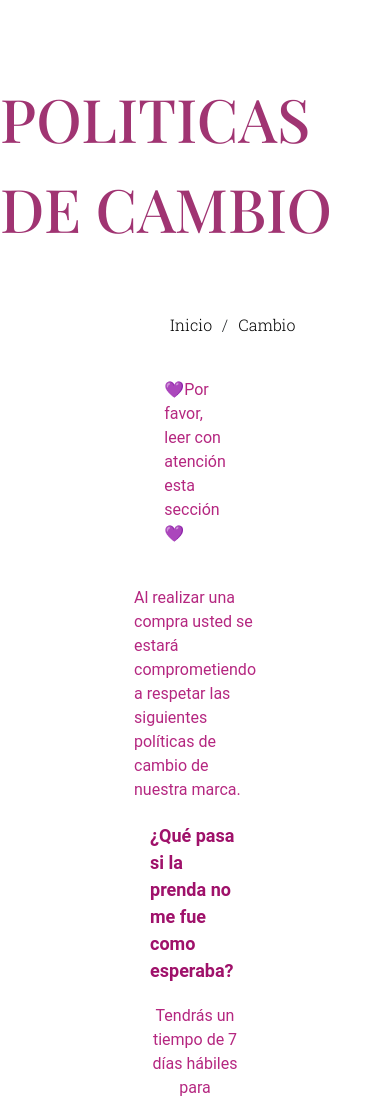
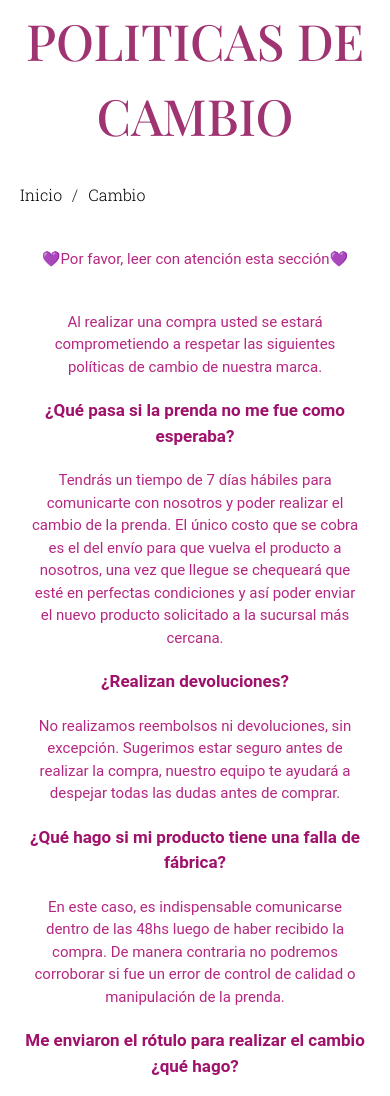
Before and after one commit to AgustinaBriasco/Preentrega2Briasco, a plain HTML site: page Cambio.html in a window 390 px wide. Shown: the part 181-1277 px from the top of the page. Drawn offline with nearby package versions, Linux system fonts and the light colour scheme; a web font is replaced by a local one.

Commit message:
hice la seccion politicas de cambio, responsive

```diff
--- a/Cambio.html
+++ b/Cambio.html
@@ -88,7 +88,7 @@
   <!-- Fin del Header -->
 
     <main>
-      <p class="titulo">POLITICAS DE CAMBIO</p>
+      <p class="titulo text-center">POLITICAS DE CAMBIO</p>
 
       <section class="linea-temporal">
         <p><a href="index.html" class="temporal">Inicio </a></p>
@@ -98,12 +98,12 @@
 
       <section class= "texto-cambio-container">
         <section class="texto-cambio">
-          <p class="txt-cambio respuesta">💜Por favor, leer con atención esta sección💜</p>
-          <p class="txt-cambio respuesta">Al realizar una compra usted se estará comprometiendo a respetar las siguientes políticas de cambio de nuestra marca.</p>
+          <p class="txt-cambio respuesta text-center">💜Por favor, leer con atención esta sección💜</p>
+          <p class="txt-cambio respuesta text-center">Al realizar una compra usted se estará comprometiendo a respetar las siguientes políticas de cambio de nuestra marca.</p>
         </section>
 
         <section class="texto-cambio">
-          <p class="txt-cambio pregunta">¿Qué pasa si la prenda no me fue como esperaba?</p>
+          <p class="txt-cambio pregunta text-center">¿Qué pasa si la prenda no me fue como esperaba?</p>
         </section>
 
         <section class="texto-cambio">
@@ -111,24 +111,24 @@
         </section>
 
         <section class="texto-cambio">
-          <p class="txt-cambio pregunta">¿Realizan devoluciones?</p>
+          <p class="txt-cambio pregunta text-center">¿Realizan devoluciones?</p>
         </section>
 
         <section class="texto-cambio">
-          <p class="txt-cambio respuesta">No realizamos reembolsos ni devoluciones, sin excepción. Sugerimos estar seguro antes de realizar la compra, nuestro equipo te ayudará a despejar todas las dudas antes de comprar.</p>
+          <p class="txt-cambio respuesta text-center">No realizamos reembolsos ni devoluciones, sin excepción. Sugerimos estar seguro antes de realizar la compra, nuestro equipo te ayudará a despejar todas las dudas antes de comprar.</p>
         </section class="texto-cambio">
 
         <section class="texto-cambio">
-          <p class="txt-cambio pregunta">¿Qué hago si mi producto tiene una falla de fábrica?</p>
+          <p class="txt-cambio pregunta text-center">¿Qué hago si mi producto tiene una falla de fábrica?</p>
         </section>
 
         <section class="texto-cambio">
-          <p class="txt-cambio respuesta">En este caso, es indispensable comunicarse dentro de las 48hs luego de haber recibido la compra. De manera contraria no podremos corroborar si fue un error de control de calidad o manipulación de la prenda.</p>
+          <p class="txt-cambio respuesta text-center">En este caso, es indispensable comunicarse dentro de las 48hs luego de haber recibido la compra. De manera contraria no podremos corroborar si fue un error de control de calidad o manipulación de la prenda.</p>
         </section>
 
         <section class="texto-cambio">
-          <p class="txt-cambio pregunta">Me enviaron el rótulo para realizar el cambio</p>
-          <p class="txt-cambio pregunta">¿qué hago?</p>
+          <p class="txt-cambio pregunta text-center">Me enviaron el rótulo para realizar el cambio</p>
+          <p class="txt-cambio pregunta text-center">¿qué hago?</p>
         </section>
 
         <section class="texto-cambio">
@@ -136,7 +136,7 @@
         </section>
 
         <section class="texto-cambio">
-          <p class="txt-cambio respuesta">⚠️Los productos de colores claros como beige/blanco/crudo no tienen cambio⚠️</p>
+          <p class="txt-cambio respuesta text-center">⚠️Los productos de colores claros como beige/blanco/crudo no tienen cambio⚠️</p>
         </section>
       </section>
     </main>
--- a/style.css
+++ b/style.css
@@ -594,6 +594,7 @@
         max-width: 30%;
         display: flex;
         flex-wrap: wrap;
+        flex-direction: row;
     }
 
     .nuevos-ingresos {
@@ -608,4 +609,33 @@
     .wsp {
         display: none;
     }
+
+    .linea-temporal {
+        margin-left: 10px;
+        margin-top: 10px;
+    }
+
+    .titulo {
+        font-size: 50px;
+        margin-top: 30px;
+        margin-bottom: 30px;
+    }
+
+    .texto-cambio-container {
+        max-width: 100%;
+        margin-left: 10px;
+        margin-right: 10px;
+    }
+
+    .respuesta {
+        font-size: 15px;
+    }
+
+    .pregunta {
+        font-size: 17px;
+    }
+
+    .info-container {
+        display: none;
+    }
 }
```
